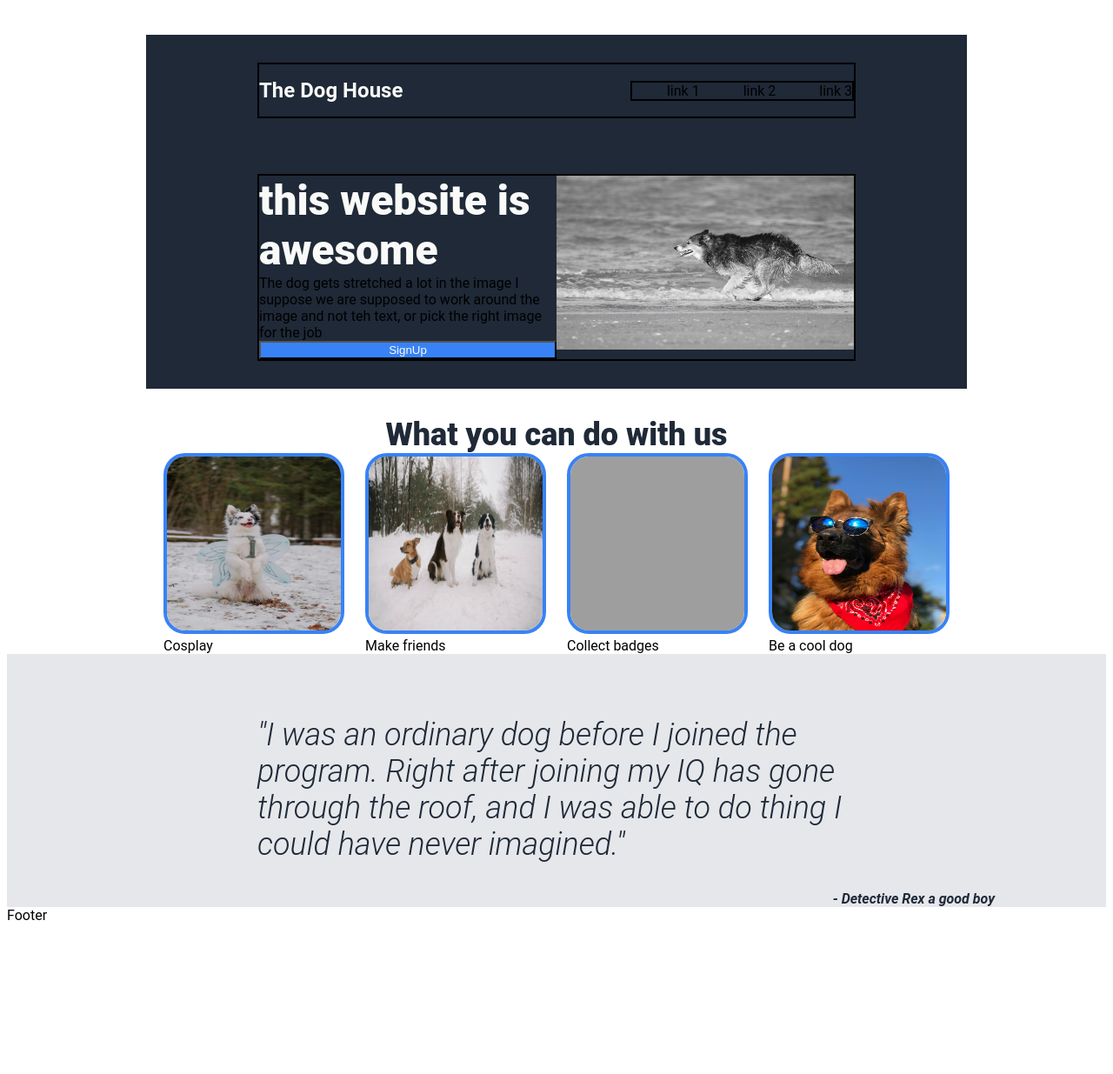
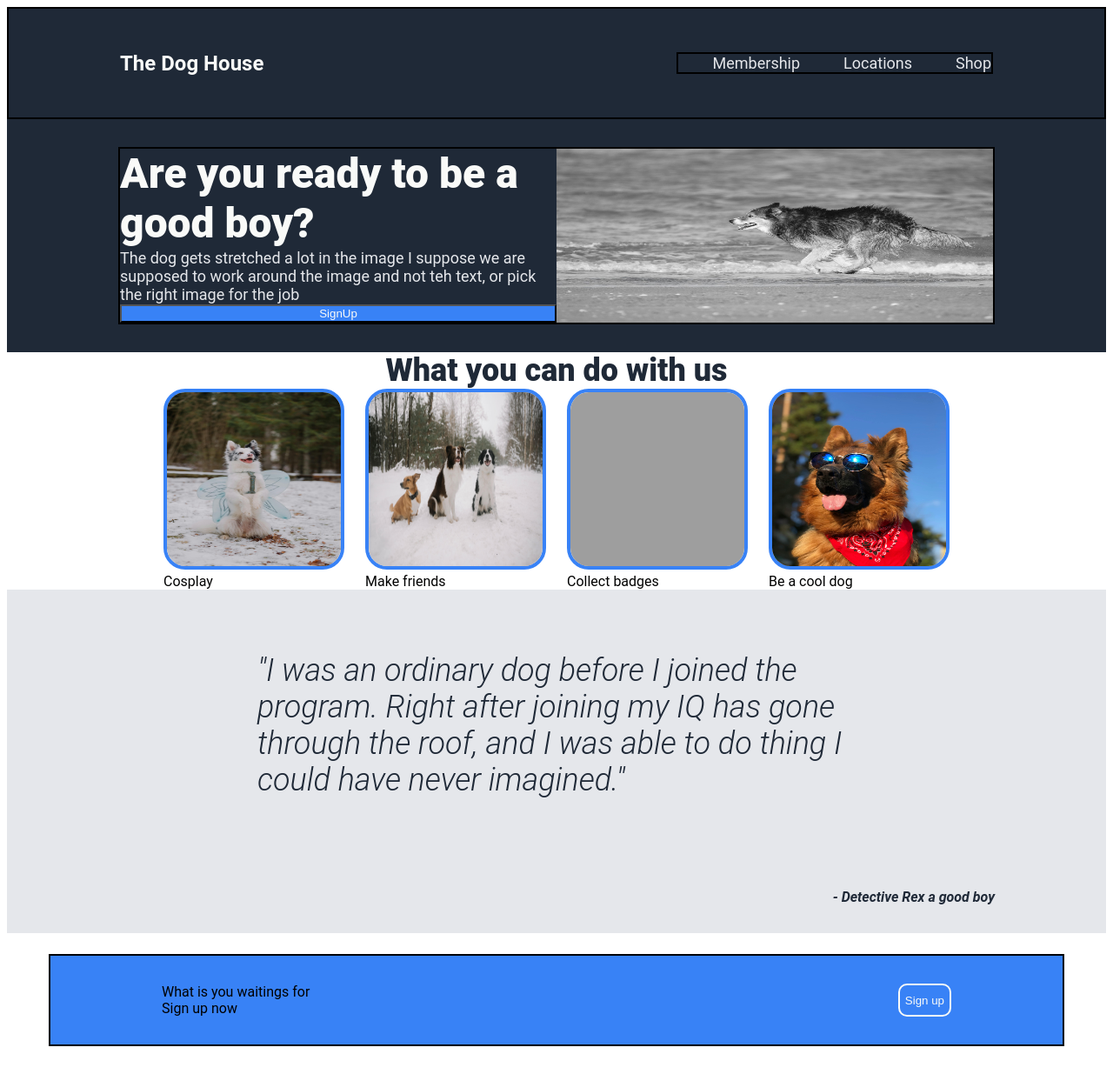
Before and after one commit to 9Foxstails/Landing_Page, a plain HTML site: page index.html in a window 1280 px wide. Shown: the whole page at 87% size. Before the commit the page ends 1070 px from the top, so only its background shows below. Drawn offline with Linux system fonts and the light colour scheme; grey boxes are pictures that could not be loaded.

Commit message:
feat: make basic footer, add hero2 font
Made some other minor changes

```diff
--- a/index.html
+++ b/index.html
@@ -10,13 +10,13 @@
 
 <body class="container font">
     <div class="box body1">
-        <div class="header">
-            <h1>The Dog House</h1>
+        <div class="header margin">
+            <h1 class="">The Dog House</h1>
                 <div>
-                    <ul>
-                        <li>link 1</li>
-                        <li>link 2</li>
-                        <li>link 3</li>
+                    <ul class="hero_text_2">
+                        <li>Membership</li>
+                        <li>Locations</li>
+                        <li>Shop</li>
                     </ul>
                 </div>
 
@@ -24,8 +24,8 @@
 
         <div class="boxsus">
             <div class="box main">
-                <h2>this website is awesome</h2>
-                <div>The dog gets stretched a lot in the image I suppose we are supposed to work around the image and not teh text, or pick the right image for the job</div>
+                <h2>Are you ready to be a good boy?</h2>
+                <div class="hero_text_2">The dog gets stretched a lot in the image I suppose we are supposed to work around the image and not teh text, or pick the right image for the job</div>
                 <button>SignUp</button>
             </div>
             <img src="./images/dog.jpg" alt="dog running on a beach" width="200px" height="200px">
@@ -63,7 +63,13 @@
         <div class="margin rex"><b>- Detective Rex a good boy</b></div>
     </div>
 
-    <div class="box">Footer</div>
+    <div class="footer_box margin">
+        <div>
+            <div>What is you waitings for</div>
+            <div>Sign up now</div>
+        </div>
+        <button class="footer_button">Sign up</button>
+    </div>
 </body>
 
 
--- a/style.css
+++ b/style.css
@@ -13,7 +13,6 @@
 
 .body1{
     background-color: #1F2937;
-    margin: 2em 10em;
 }
 
 .box{
@@ -32,7 +31,6 @@
     display: flex;
     justify-content: space-between;
     border: 2px solid black;
-    margin: 2em 8em;
     align-items: center;
 }
 
@@ -96,11 +94,29 @@ button{
 }
 
 .margin{
-    margin: 0em 8em;
-    margin-top: 2em;
+    padding: 2em 8em;
 }
 
 .rex{
     align-self: flex-end;
     font-size: medium;
 }
+
+.footer_box{
+    border: 2px solid black;
+    display: flex;
+    flex-flow: row;
+    background-color: #3882F6;
+    justify-content: space-between;
+    margin: 24px 48px;
+}
+
+.footer_button{
+    border: #F9FAF8 2px solid;
+    border-radius: 10px;
+}
+
+.hero_text_2{
+    font-size: 18px;
+    color: #E5E7EB;
+}
```
